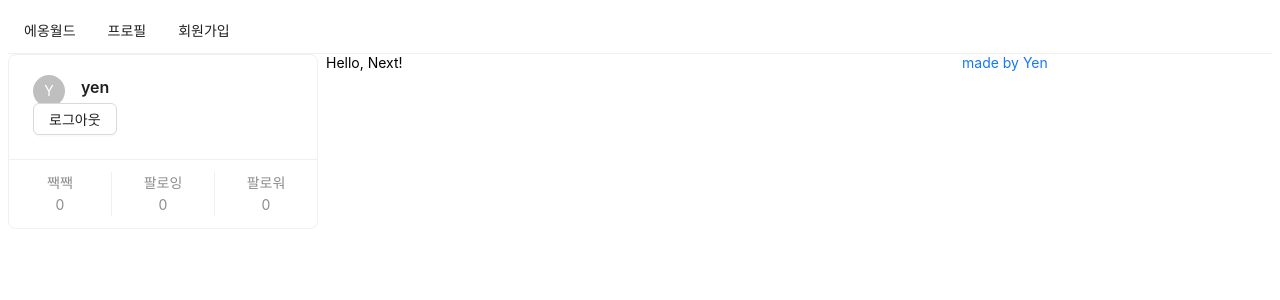
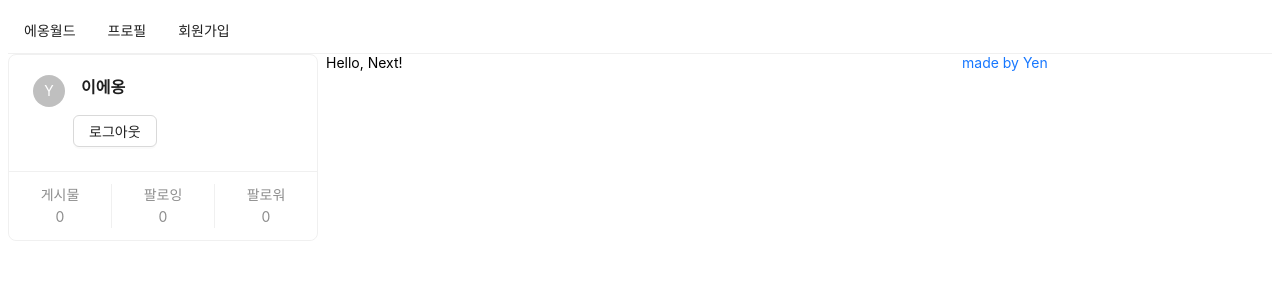
Before and after one commit to yen001004/yeworld, a Next.js app in the folder react-yeworld-front/: page / in a window 1280 px wide. Both pictures are taken after typing "Sample", "Sample123" into the empty fields and a click on the button "로그인". Shown: the top 300 px of the page. Built offline with nearby package versions, Linux system fonts and the light colour scheme.

Commit message:
feat: Log out

```diff
--- a/react-yeworld-front/components/AppLayout.js
+++ b/react-yeworld-front/components/AppLayout.js
@@ -40,7 +40,7 @@ const AppLayout = ({ children }) => {
       <Row gutter={8}>
         <Col xs={24} md={6}>
           {isLoggedIn ? (
-            <UserProfile />
+            <UserProfile setIsLoggedIn={setIsLoggedIn} />
           ) : (
             <LoginForm setIsLoggedIn={setIsLoggedIn} />
           )}
--- a/react-yeworld-front/components/UserProfile.js
+++ b/react-yeworld-front/components/UserProfile.js
@@ -1,12 +1,16 @@
-import React from "react";
+import React, { useCallback } from "react";
 import { Avatar, Button, Card } from "antd";
+import styled from "styled-components";
 
-const UserProfile = () => {
+const UserProfile = ({ setIsLoggedIn }) => {
+  const onLogOut = useCallback(() => {
+    setIsLoggedIn(false);
+  }, []);
   return (
     <Card
       actions={[
         <div key="post">
-          짹짹
+          게시물
           <br />0
         </div>,
         <div key="followings">
@@ -19,10 +23,16 @@ const UserProfile = () => {
         </div>,
       ]}
     >
-      <Card.Meta avatar={<Avatar>Y</Avatar>} title="yen" />
-      <Button>로그아웃</Button>
+      <Card.Meta avatar={<Avatar>Y</Avatar>} title="이에옹" />
+      <LogOutBtn onClick={onLogOut}>로그아웃</LogOutBtn>
     </Card>
   );
 };
 
+const LogOutBtn = styled(Button)`
+  /* margin: 10px; */
+  margin-left: 40px;
+  margin-top: 12px;
+`;
+
 export default UserProfile;
```
